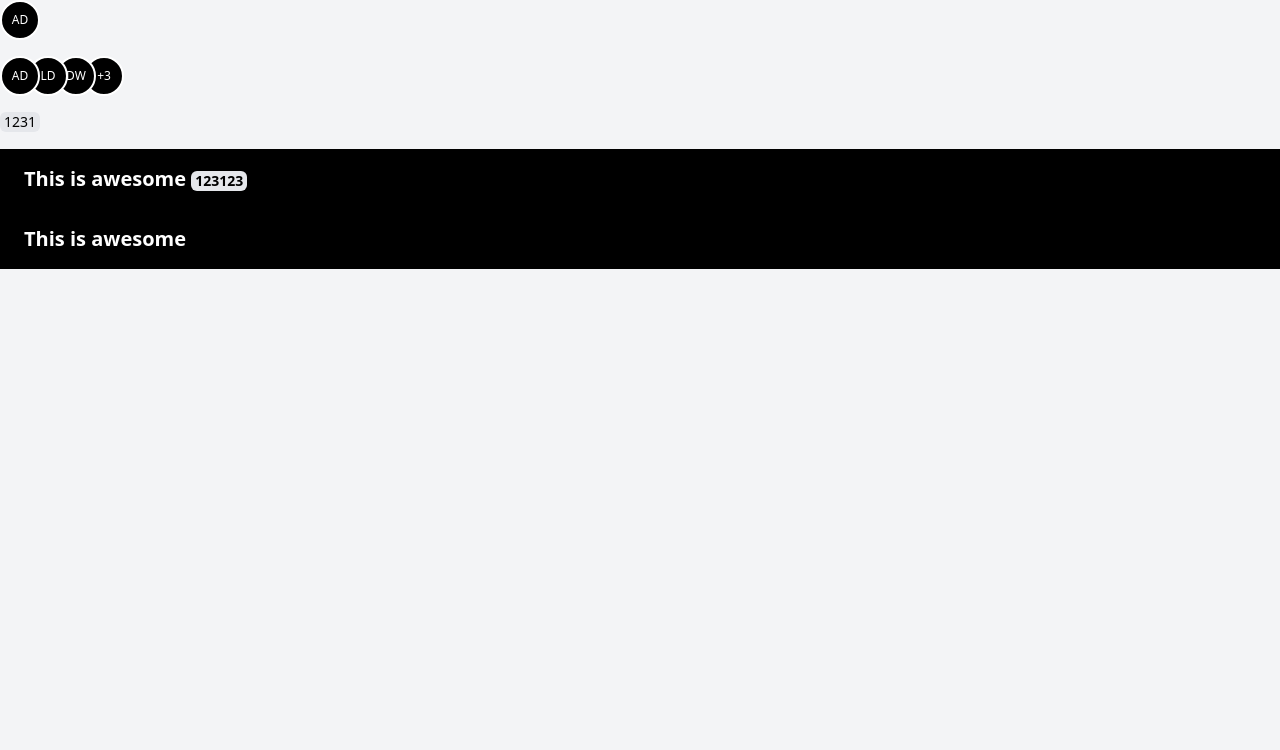
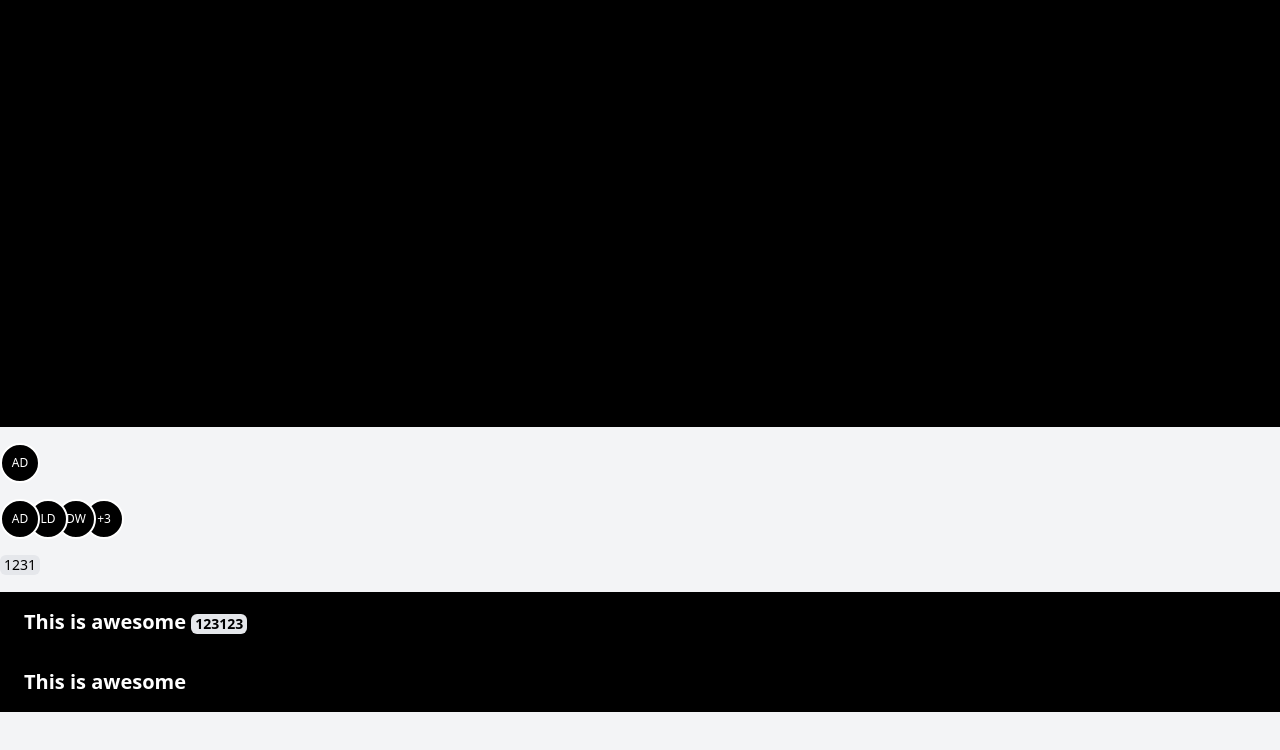
Before and after one commit to AleksejDix/lidia, a Vue app: page / in a window 1280 px wide. Shown: the top 750 px of the page. Built offline with nearby package versions, Linux system fonts and the light colour scheme.

Commit message:
add AspectRatio

```diff
--- /dev/null
+++ b/src/components/AspectRatio/AspectRatio.vue
@@ -0,0 +1,60 @@
+<template>
+  <div class="AspectRatio bg-black overflow-hidden">
+    <div class="AspectRatioPusher"></div>
+
+    <slot></slot>
+  </div>
+</template>
+
+<script setup lang="ts">
+defineProps({
+  width: {
+    type: String,
+    required: true
+  },
+  height: {
+    type: String,
+    required: true
+  }
+})
+</script>
+
+<style>
+.AspectRatio {
+  --aspect-ratio: v-bind(width) / v-bind(height);
+  width: 100%;
+  height: auto;
+  position: relative;
+  overflow: hidden;
+}
+
+.AspectRatio > *:not(.AspectRatioPusher) {
+  position: absolute;
+  top: 0;
+  left: 0;
+  width: 100%;
+  height: 100%;
+}
+
+.AspectRatioPusher {
+  padding-top: calc((1 / (var(--aspect-ratio))) * 100%);
+}
+
+@supports (aspect-ratio: 1) {
+  .AspectRatio {
+    aspect-ratio: var(--aspect-ratio);
+    padding-top: initial;
+    position: initial;
+    overflow: initial;
+  }
+  .AspectRatioPusher {
+    display: none;
+  }
+
+  .AspectRatio > *:not(.AspectRatioPusher) {
+    position: initial;
+    top: initial;
+    left: initial;
+  }
+}
+</style>
--- /dev/null
+++ b/src/components/AspectRatio/index.ts
@@ -0,0 +1 @@
+export { default as AspectRatio } from '@/components/AspectRatio/AspectRatio.vue'
--- a/src/views/HomeView.vue
+++ b/src/views/HomeView.vue
@@ -7,10 +7,13 @@ import {
 } from '@/components/Accordion'
 import { Badge } from '@/components/Badge'
 import { Avatar, AvatarGroup } from '@/components/Avatar'
+import { AspectRatio } from '@/components/AspectRatio'
 </script>
 
 <template>
   <main class="space-y-4">
+    <AspectRatio width="3" height="1"></AspectRatio>
+
     <Avatar :name="`Aleksej Dix`" />
 
     <AvatarGroup
```
